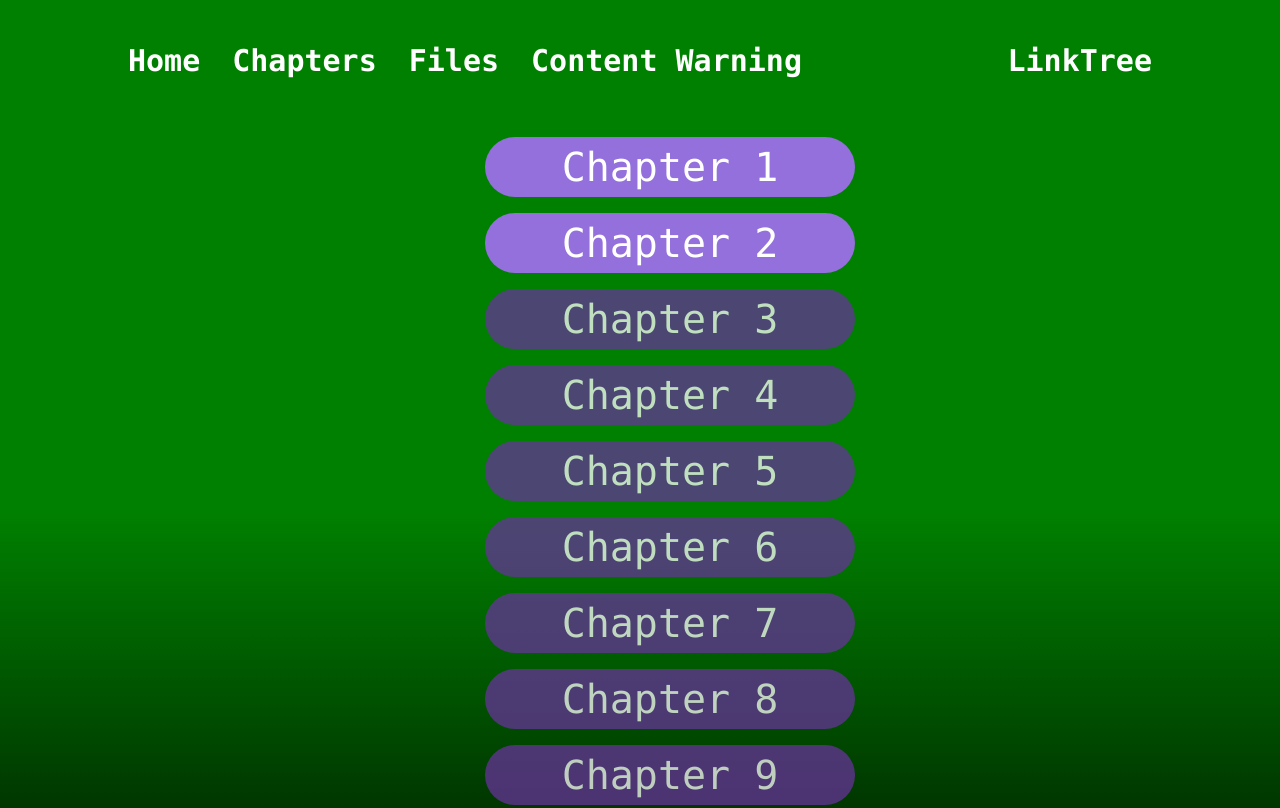
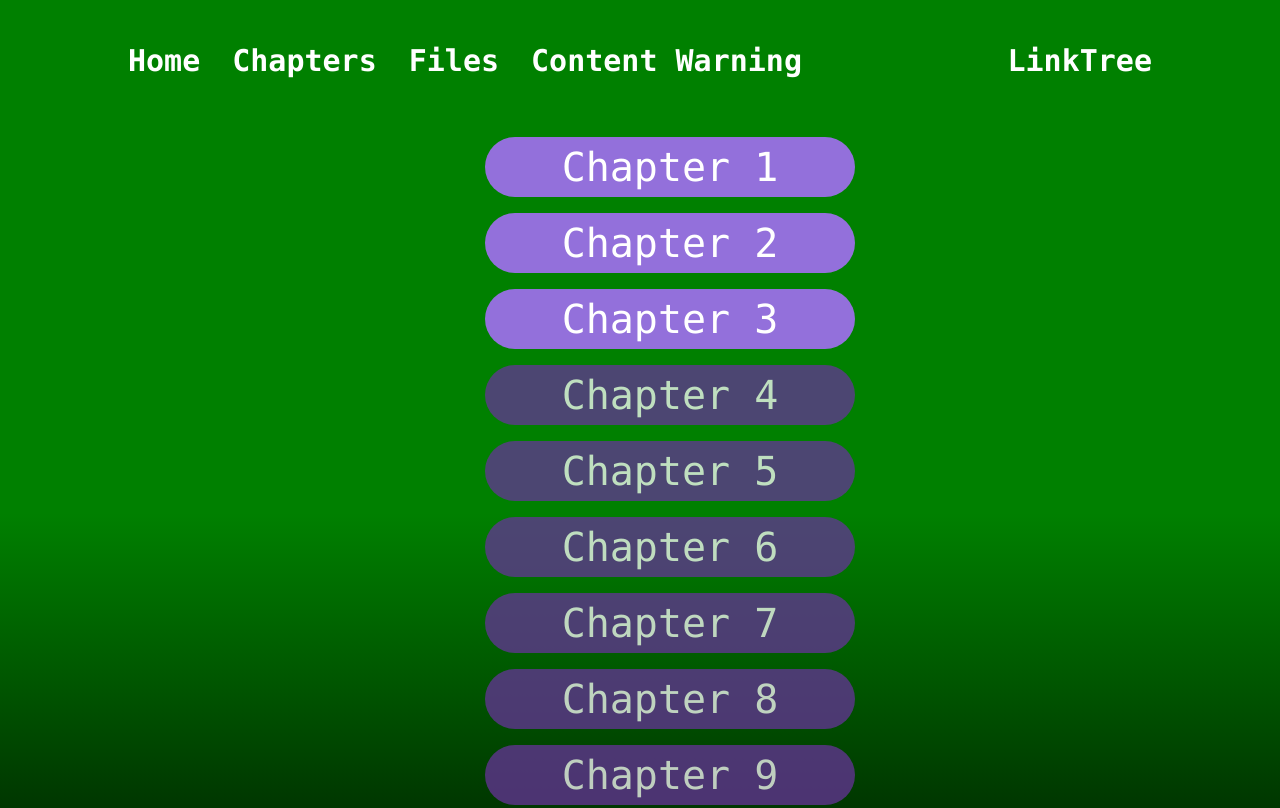
Before and after one commit to celine218/SilentNumbers.io, a plain HTML site: page chapters.html in a window 1280 px wide. Shown: the top 808 px of the page. Drawn offline with Linux system fonts and the light colour scheme.

Commit message:
ChaptersUpdate

```diff
--- a/chapters.html
+++ b/chapters.html
@@ -45,7 +45,7 @@
 
                 </p>
                 <nav class="nav nav-pills">
-                    <a class="nav nav-pills ChButtonNo btn-success"> Chapter 3 </a>
+                    <a class="nav nav-pills ChButton btn-secondary" href ="chapter3.html"> Chapter 3 </a>
                 </nav>
                 <p>
 
```
